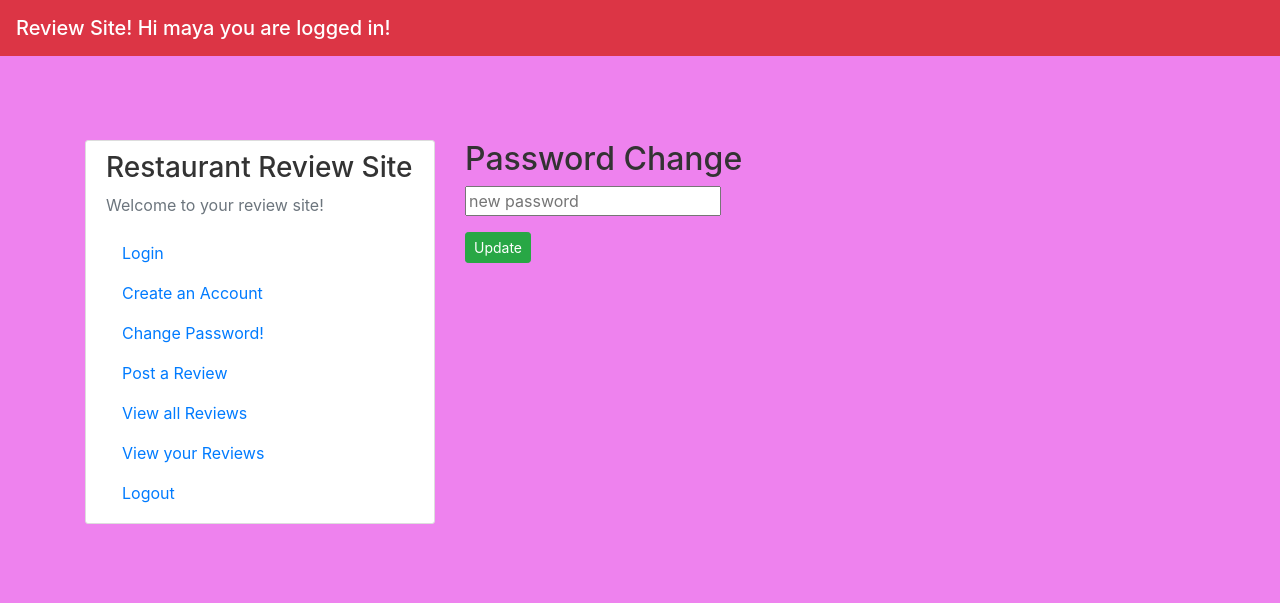
After one commit to mayaspencerj/reviews, a Flask app: page /password_change in a window 1280 px wide. The commit adds this page. Shown: the top 603 px of the page. Run offline with Flask 2, Linux system fonts and the light colour scheme; a user stored in the database is signed in; some libraries are stand-ins or nearby versions.

Commit message:
can change password

```diff
--- a/app/__init__.py
+++ b/app/__init__.py
@@ -15,5 +15,6 @@ db = SQLAlchemy(app)
 migrate = Migrate(app, db)
 bcrypt = Bcrypt(app)
 
+
 #import files from app folder
 from app import views, models
--- a/app/forms.py
+++ b/app/forms.py
@@ -7,7 +7,6 @@ class PostForm(FlaskForm):
     restaurant = StringField('Restaurant', validators=[DataRequired(), Length(min=2, max=50)])
     content = StringField('Review', validators=[DataRequired(), Length(min=2, max=10000)])
     submit = SubmitField('Publish Review')
-
 
 class RegisterForm(FlaskForm):
     username = StringField('Username',validators=[DataRequired(), Length(min=2, max=20)])
@@ -31,3 +30,6 @@ class LoginForm(FlaskForm):
     password = PasswordField('password', validators=[DataRequired()])
     remember = BooleanField('Remember Me')
     submit = SubmitField('Login')
+
+class PasswordForm(FlaskForm):
+    password = PasswordField('Password', validators=[DataRequired()])
--- a/app/static/main.css
+++ b/app/static/main.css
@@ -2,6 +2,7 @@ body {
   background: #61B2E3;
   color: #333333;
   margin-top: 5rem;
+    padding: 60px 0;
   /* my pink background colour */
   background-color: rgb(238, 130, 238);
 }
@@ -18,3 +19,9 @@ body {
 ul {
   list-style-type:none;
 }
+
+
+.error {
+  color: red;
+  font-size: .8em;
+}
--- a/app/templates/index.html
+++ b/app/templates/index.html
@@ -34,6 +34,7 @@
                   <!-- items listed in the left hand menu-->
                   <li><a class="nav-item nav-link" href="/login">Login</a> </li>
                   <li><a class="nav-item nav-link" href="/register">Create an Account</a></li>
+                  <li><a class="nav-item nav-link" href="/password_change">Change Password!</a></li>
                   <li><a class="nav-item nav-link" href="/post_rev">Post a Review</a></li>
                   <li><a class="nav-item nav-link" href="/view_all">View all Reviews</a></li>
                   <li><a class="nav-item nav-link" href="/view_user">View your Reviews</a></li>
--- /dev/null
+++ b/app/templates/password_change.html
@@ -0,0 +1,23 @@
+{% extends "index.html" %}
+{% block content %}
+<div class="user-profile">
+  <div class="page-header">
+    <h2>Password Change</h2>
+  </div>
+
+  <form action="{{ url_for('user_password_change') }}" method="POST">
+  {{ form.csrf_token }}
+    <p>
+    {{ form.password(placeholder="new password") }}
+    <span class="error">
+      {% if form.password.errors %}
+        {% for error in form.password.errors %}
+          {{ error }}
+        {% endfor %}
+      {% endif %}
+    </span>
+  </p>
+    <button class="btn btn-sm btn-success" type="submit">Update</button>
+  </form>
+</div>
+{% endblock content %}
--- a/app/views.py
+++ b/app/views.py
@@ -4,7 +4,7 @@ from flask import Flask, render_template, url_for, flash, redirect, request, sen
 from flask_sqlalchemy import SQLAlchemy
 from sqlalchemy import Column, Date, Integer, Text, create_engine, inspect
 from datetime import datetime
-from .forms import PostForm, RegisterForm, LoginForm
+from .forms import PostForm, RegisterForm, LoginForm, PasswordForm
 from .models import db, Items, Accounts
 import sys, json, requests, os
 from flask_login import current_user, login_user, logout_user, login_required
@@ -122,6 +122,23 @@ def view_user():
     posts = Items.query.filter_by(user_id=session['user_id'])
     return render_template('view_all.html', posts=posts,name=name)
 
+@app.route("/password_change", methods=["GET", "POST"])
+@login_required
+def user_password_change():
+    form = PasswordForm()
+    if request.method == 'POST':
+        if form.validate_on_submit():
+            user = current_user
+            user.password = form.password.data
+
+            #db.session.add(user)
+            db.session.commit()
+            flash('Password has been updated!', 'success')
+            return redirect(url_for('view_all'))
+
+    return render_template('password_change.html', form=form)
+
+
 
 @login_man.user_loader
 def load_user(user_id):
```
Also changed, not shown: app/templates/_form_macros.html (added, +17 -0 lines), site.db, 2 other files.
